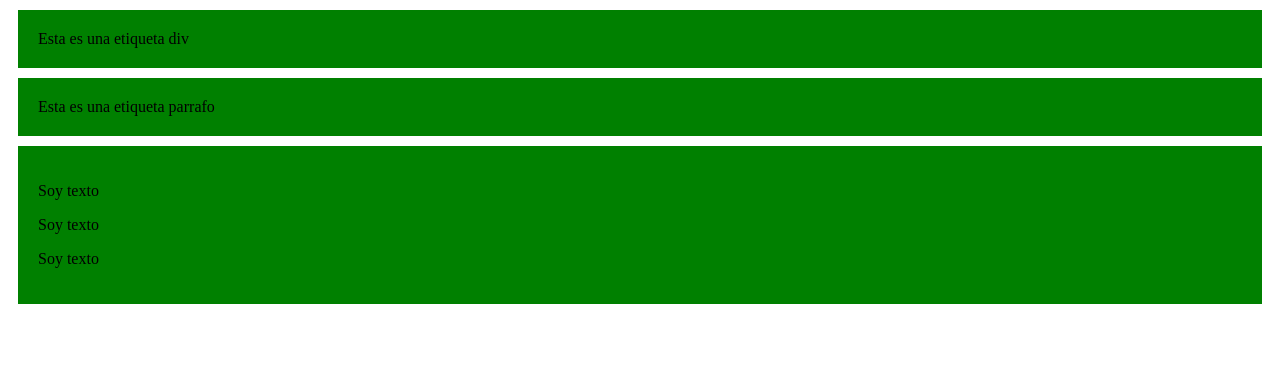
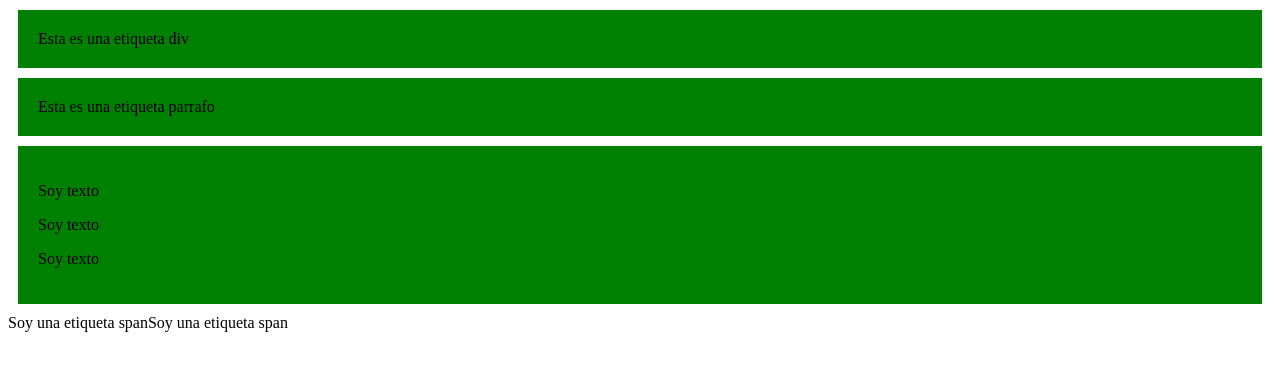
Before and after one commit to ooortizan/cursoDefinitivoCss, a plain HTML site: page claseDisplayBlock/index.html in a window 1280 px wide. Drawn offline with Linux system fonts and the light colour scheme.

Commit message:
Display in line con etiquetas span

```diff
--- a/claseDisplayBlock/index.html
+++ b/claseDisplayBlock/index.html
@@ -15,5 +15,6 @@
         <p class="parrafo">Soy texto</p>
         <p class="parrafo">Soy texto</p>
     </div>
+    <span>Soy una etiqueta span</span><span>Soy una etiqueta span</span>
 </body>
 </html>
--- a/claseDisplayBlock/style.css
+++ b/claseDisplayBlock/style.css
@@ -2,4 +2,5 @@
     background-color: green;
     margin: 10px;
     padding: 20px;
+    /* s */
 }
```
